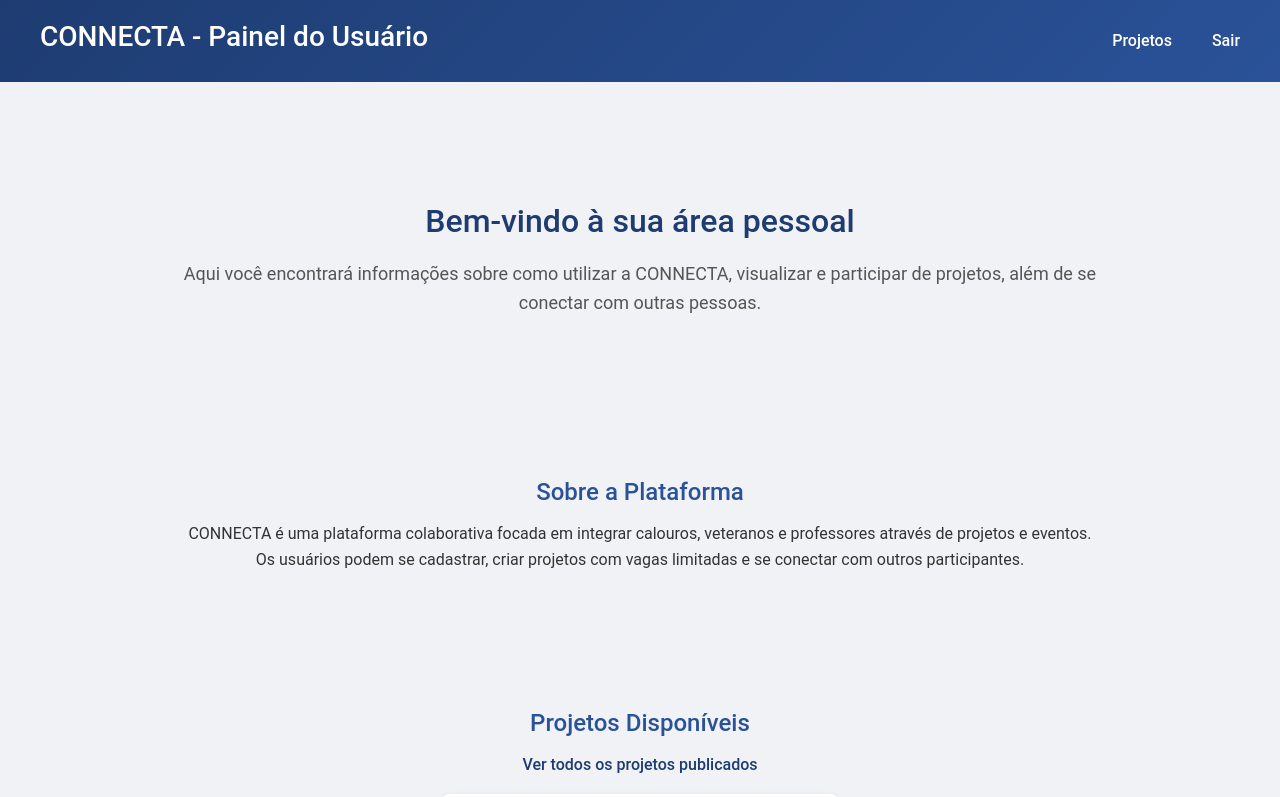
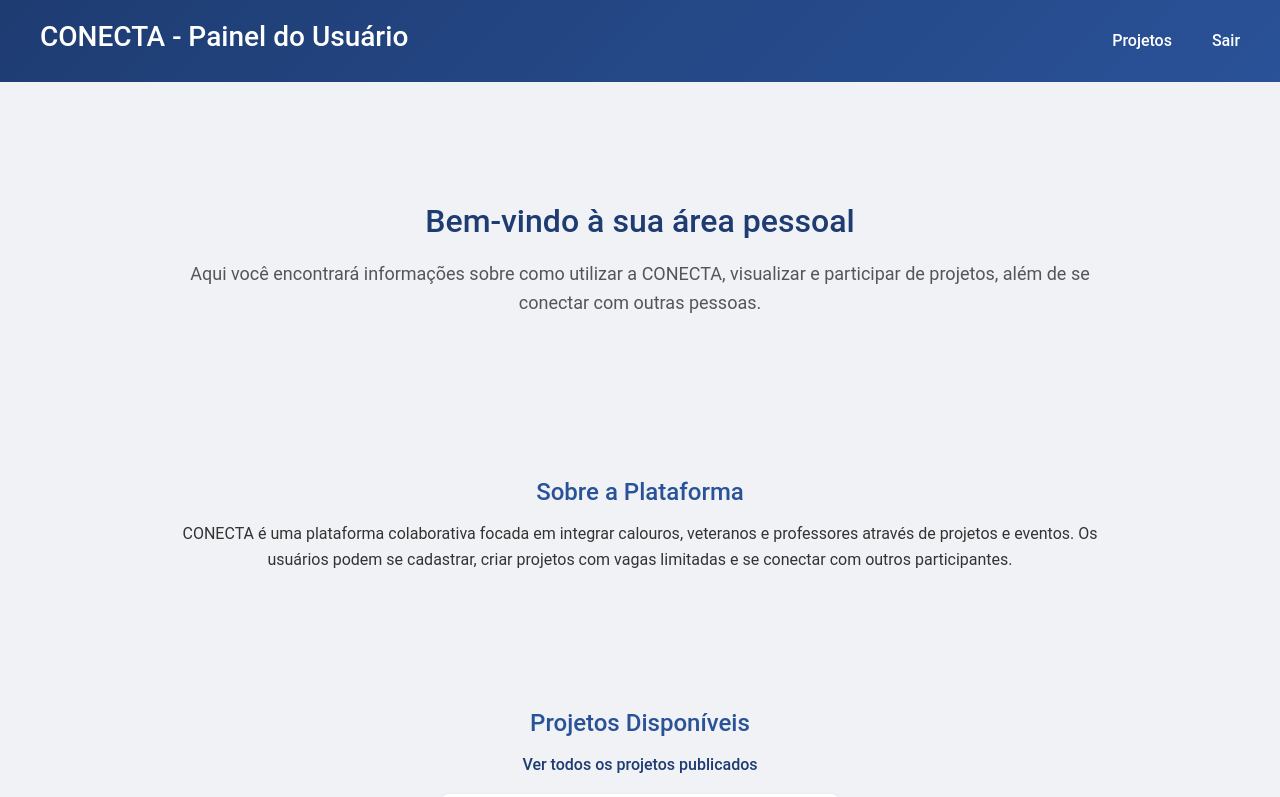
Before and after one commit to unimetrocamp-startupclass/LTD.2025.1.021-Conecta, a plain HTML site: page dashboard.html in a window 1280 px wide. Shown: the top 797 px of the page. Drawn offline with nearby package versions, Linux system fonts and the light colour scheme.

Commit message:
Alterando nome CONECTA.

```diff
--- a/dashboard.html
+++ b/dashboard.html
@@ -3,7 +3,7 @@
 <head>
   <meta charset="UTF-8" />
   <meta name="viewport" content="width=device-width, initial-scale=1.0"/>
-  <title>Dashboard - CONNECTA</title>
+  <title>Dashboard - CONECTA</title>
 
   <link href="https://cdn.jsdelivr.net/npm/bootstrap@5.3.0/dist/css/bootstrap.min.css" rel="stylesheet">
   <link rel="stylesheet" href="style.css" />
@@ -11,7 +11,7 @@
 <body>
 
   <header>
-    <h1>CONNECTA - Painel do Usuário</h1>
+    <h1>CONECTA - Painel do Usuário</h1>
       <nav>
         <ul>
           <li><a href="projetos.html">Projetos</a></li>
@@ -26,14 +26,14 @@
     <section class="section">
       <h2 class="dashboard-title">Bem-vindo à sua área pessoal</h2>
       <p class="dashboard-description">
-        Aqui você encontrará informações sobre como utilizar a CONNECTA, visualizar e participar de projetos, além de se conectar com outras pessoas.
+        Aqui você encontrará informações sobre como utilizar a CONECTA, visualizar e participar de projetos, além de se conectar com outras pessoas.
       </p>
     </section>
 
     <section class="section">
       <h3>Sobre a Plataforma</h3>
       <p>
-        CONNECTA é uma plataforma colaborativa focada em integrar calouros, veteranos e professores através de projetos e eventos.
+        CONECTA é uma plataforma colaborativa focada em integrar calouros, veteranos e professores através de projetos e eventos.
         Os usuários podem se cadastrar, criar projetos com vagas limitadas e se conectar com outros participantes.
       </p>
     </section>
@@ -73,7 +73,7 @@
   </main>
 
   <footer>
-    <p>© 2025 CONNECTA. Todos os direitos reservados.</p>
+    <p>© 2025 CONECTA. Todos os direitos reservados.</p>
   </footer>
 
   <script src="js/usuario.js"></script>
```
